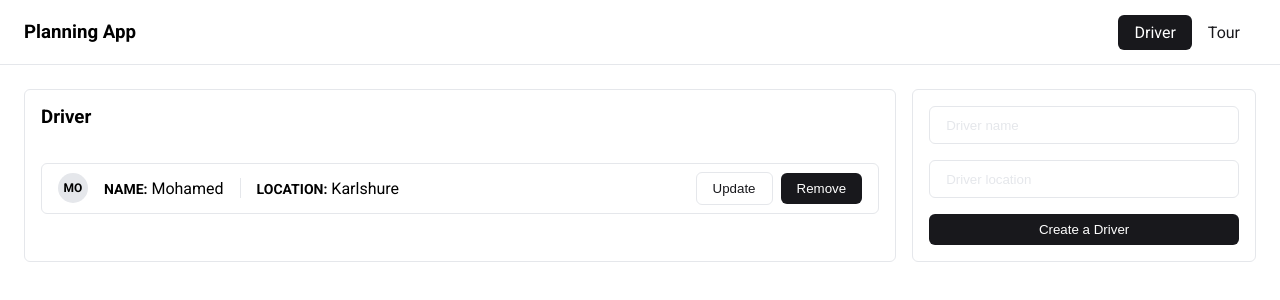
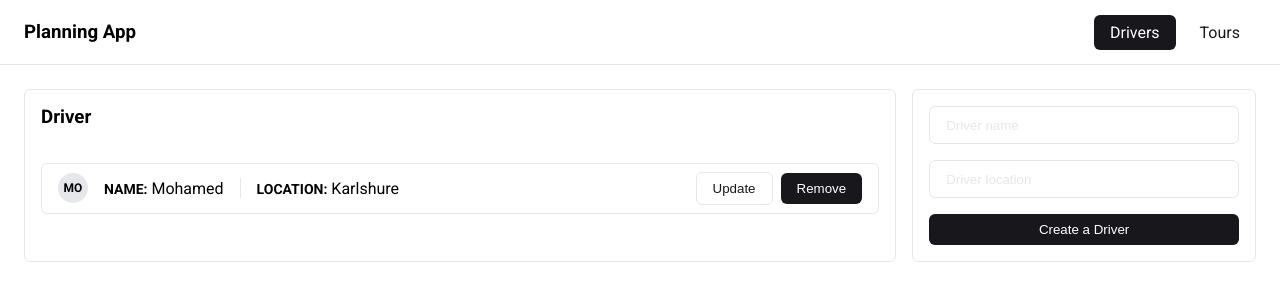
Before and after one commit to shutsugan/planning-app, a Vue app: page / in a window 1280 px wide. Shown: the top 300 px of the page. Built offline with nearby package versions, Linux system fonts and the light colour scheme.

Commit message:
style(nav): Adjust style of the secondry button

```diff
--- a/src/components/Navbar.vue
+++ b/src/components/Navbar.vue
@@ -4,8 +4,8 @@
   <nav class="navbar">
     <h3>Planning App</h3>
     <div class="navbar-buttons">
-      <router-link class="btn" to="/">Driver</router-link>
-      <router-link class="btn" to="/tour">Tour</router-link>
+      <router-link class="btn gap-r" to="/">Drivers</router-link>
+      <router-link class="btn" to="/tour">Tours</router-link>
     </div>
   </nav>
 </template>
```
